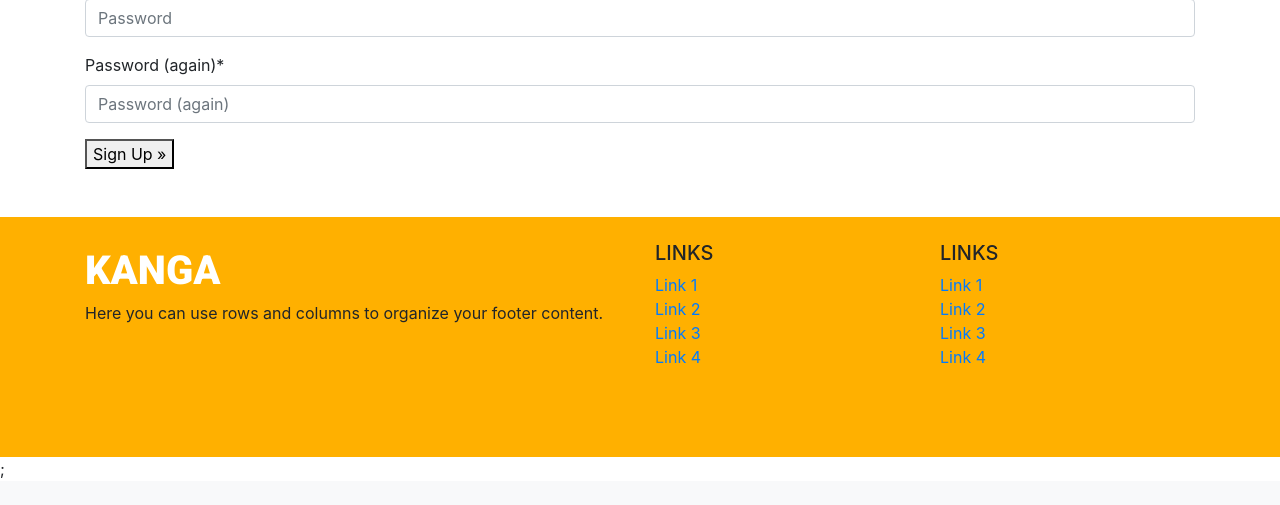
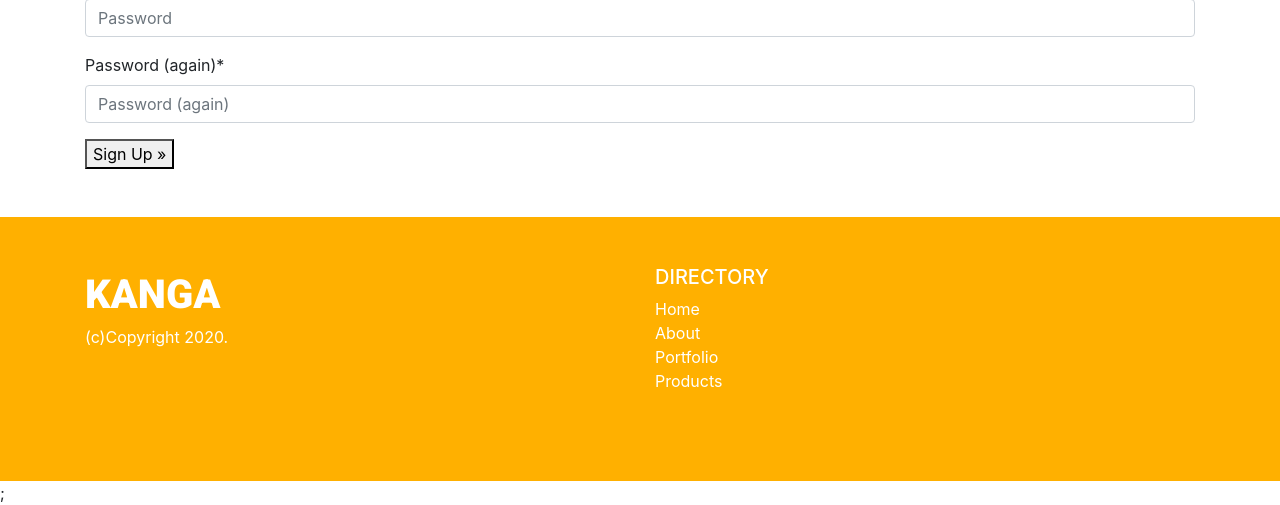
Before and after one commit to darylkangjh/Project-4, a Django app: page /accounts/signup/ in a window 1280 px wide. Shown: the part 731-1236 px from the top of the page. Before the commit the page ends 1209 px from the top, so only its background shows below. Run offline with Django 3.2, Linux system fonts and the light colour scheme; some libraries are stand-ins or nearby versions.

Commit message:
amended template

```diff
--- a/digitalMarketing/forms.py
+++ b/digitalMarketing/forms.py
@@ -17,3 +17,7 @@ class DAServiceForm(forms.ModelForm):
                   'long_desc', 'stock', 'availability',
                   'discount', 'tag', 'category','cover')
     cover = CloudinaryJsFileField()
+
+class SearchForm(forms.Form):
+    item_name = forms.CharField(max_length=100, required=False)
+    category = forms.ModelChoiceField(queryset=Category.objects.all(), required=False)
--- a/digitalMarketing/templates/digitalMarketing/all_services.template.html
+++ b/digitalMarketing/templates/digitalMarketing/all_services.template.html
@@ -8,7 +8,7 @@
 <!-- !!!! Search Bar  -->
 <header class="section-header">
 <div class="col-lg-6 col-12 col-sm-12">
-    <form action="#" class="search">
+    <form method="GET" value="Search">
         <div class="input-group w-100">
             <input type="text" class="form-control" placeholder="Search">
             <div class="input-group-append">
--- a/templates/base.template.html
+++ b/templates/base.template.html
@@ -1,18 +1,21 @@
 {% load static %}
 <!doctype html>
 <html lang="en">
+
 <head>
 	<!-- Required meta tags -->
 	<meta charset="utf-8">
 	<meta name="viewport" content="width=device-width, initial-scale=1, shrink-to-fit=no">
 	<!-- Bootstrap CSS -->
-    <link rel="stylesheet" href="https://stackpath.bootstrapcdn.com/bootstrap/4.5.2/css/bootstrap.min.css" integrity="sha384-JcKb8q3iqJ61gNV9KGb8thSsNjpSL0n8PARn9HuZOnIxN0hoP+VmmDGMN5t9UJ0Z" crossorigin="anonymous">
+	<link rel="stylesheet" href="https://stackpath.bootstrapcdn.com/bootstrap/4.5.2/css/bootstrap.min.css"
+		integrity="sha384-JcKb8q3iqJ61gNV9KGb8thSsNjpSL0n8PARn9HuZOnIxN0hoP+VmmDGMN5t9UJ0Z" crossorigin="anonymous">
 	<!-- Own styles.css -->
 	<link rel="stylesheet" href="{% static 'style.css' %}">
 	<!-- Bootsnip thnk you for the carousell slider css -->
 	<link rel="stylesheet" href="carousel.css">
 	<!-- Google font -->
-    <link href="https://fonts.googleapis.com/css2?family=Open+Sans&family=Roboto:wght@300;900&display=swap" rel="stylesheet">
+	<link href="https://fonts.googleapis.com/css2?family=Open+Sans&family=Roboto:wght@300;900&display=swap"
+		rel="stylesheet">
 	<!-- Echo lightbox -->
 
 
@@ -27,7 +30,8 @@
 			<div class="collapse navbar-collapse" id="navbarNavDropdown">
 				<ul class="navbar-nav">
 					<li class="nav-item active">
-                            <a class="nav-link" href="{% url 'all_services'%}">Products <span class="sr-only">(current)</span></a>
+						<a class="nav-link" href="{% url 'all_services'%}">Products
+							<span class="sr-only">(current)</span></a>
 					</li>
 					<li class="nav-item">
 						<a class="nav-link" href="#">About</a>
@@ -37,7 +41,8 @@
 					</li>
 
 					<li class="nav-item">
-                        <a class ="nav-link" href="{% url 'view_cart' %}">Shopping Cart ({{number_of_items}})<i class="fa fa-shopping-cart ml-1" style="color:orange;" aria-hidden="true"></i></a>
+						<a class="nav-link" href="{% url 'view_cart' %}">Shopping Cart
+							({{number_of_items}})<i class="fa fa-shopping-cart ml-1" style="color:orange;" aria-hidden="true"></i></a>
 					</li>
 					<!-- Drop down menu will only be available to admin (superuser) to access -->
 					{% if request.user.is_superuser %}
@@ -58,7 +63,8 @@
 
 					{% if user.is_authenticated %}
 					<li class="nav-itme">
-                            <a class="nav-link" href="{% url 'account_logout' %}"><i class="fa fa-sign-out" aria-hidden="true"></i>Logout</a>
+						<a class="nav-link"
+							href="{% url 'account_logout' %}"><i class="fa fa-sign-out" aria-hidden="true"></i>Logout</a>
 					</li>
 					{% else %}
 					<li class="nav-itme">
@@ -77,6 +83,7 @@
 
 	<title>{%block title%}{%endblock%}</title>
 </head>
+
 <body>
 	<div class="container">
 		{%block content%}{%endblock%}
@@ -85,6 +92,7 @@
 	<br/>
 	<br/>
 	<footer class="container-fluid bg-footer">
+		<br/>
         <br/>
 		<div class="container">
 			<!-- Grid row -->
@@ -95,7 +103,7 @@
 
 					<!-- Content -->
 					<a class="navbar-brand-white" href="{% url 'index' %}">KANGA</a>
-        <p>Here you can use rows and columns to organize your footer content.</p>
+					<p class="text-white">(c)Copyright 2020.</p>
 
 				</div>
 				<!-- Grid column -->
@@ -106,52 +114,42 @@
 				<div class="col-md-3 mb-md-0 mb-3">
 
 					<!-- Links -->
-        <h5 class="text-uppercase">Links</h5>
+					<h5 class="text-uppercase text-white">Directory</h5>
 
 					<ul class="list-unstyled">
 						<li>
-            <a href="#!">Link 1</a>
+							<a href="{% url 'index' %}" class="text-white">Home</a>
 						</li>
 						<li>
-            <a href="#!">Link 2</a>
+							<a href="#!" class="text-white">About</a>
 						</li>
 						<li>
-            <a href="#!">Link 3</a>
+							<a href="#!" class="text-white">Portfolio</a>
 						</li>
 						<li>
-            <a href="#!">Link 4</a>
+							<a href="{% url 'all_services'%}" class="text-white">Products</a>
 						</li>
 					</ul>
 
 				</div>
-      <!-- Grid column -->
-
-      <!-- Grid column -->
 				<div class="col-md-3 mb-md-0 mb-3">
-
-        <!-- Links -->
-        <h5 class="text-uppercase">Links</h5>
-
+					{% if request.user.is_superuser %}
+					<h5 class="text-uppercase text-white">Links</h5>
 					<ul class="list-unstyled">
 						<li>
-            <a href="#!">Link 1</a>
+							<a href="{% url 'admin:index' %}" class="text-white"> Admin Dashboard</a>
 						</li>
 						<li>
-            <a href="#!">Link 2</a>
+							<a href="{% url 'user_list' %}" class="text-white">List of registered users</a>
 						</li>
 						<li>
-            <a href="#!">Link 3</a>
-          </li>
-          <li>
-            <a href="#!">Link 4</a>
+							<a href="{% url 'create_dmservice' %}" class="text-white"> Create a DMService</a>
 						</li>
 					</ul>
-
+					{% else %}
+					{% endif %}
 				</div>
-      <!-- Grid column -->
-
 			</div>
-    <!-- Grid row -->
 		</div>
 		<br/>
 		<br/>
@@ -161,12 +159,18 @@
 		<!-- jQuery first, then Popper.js, then Bootstrap JS -->
 		<!-- Fontawesome code -->
 		<script src="https://use.fontawesome.com/a1855520a6.js"></script>
-    <script src="https://code.jquery.com/jquery-3.5.1.min.js" integrity="sha256-9/aliU8dGd2tb6OSsuzixeV4y/faTqgFtohetphbbj0=" crossorigin="anonymous"></script>
-    <script src="https://cdn.jsdelivr.net/npm/popper.js@1.16.0/dist/umd/popper.min.js" integrity="sha384-Q6E9RHvbIyZFJoft+2mJbHaEWldlvI9IOYy5n3zV9zzTtmI3UksdQRVvoxMfooAo" crossorigin="anonymous"></script>
-    <script src="https://stackpath.bootstrapcdn.com/bootstrap/4.4.1/js/bootstrap.min.js" integrity="sha384-wfSDF2E50Y2D1uUdj0O3uMBJnjuUD4Ih7YwaYd1iqfktj0Uod8GCExl3Og8ifwB6" crossorigin="anonymous"></script>
+		<script src="https://code.jquery.com/jquery-3.5.1.min.js"
+			integrity="sha256-9/aliU8dGd2tb6OSsuzixeV4y/faTqgFtohetphbbj0=" crossorigin="anonymous"></script>
+		<script src="https://cdn.jsdelivr.net/npm/popper.js@1.16.0/dist/umd/popper.min.js"
+			integrity="sha384-Q6E9RHvbIyZFJoft+2mJbHaEWldlvI9IOYy5n3zV9zzTtmI3UksdQRVvoxMfooAo" crossorigin="anonymous">
+		</script>
+		<script src="https://stackpath.bootstrapcdn.com/bootstrap/4.4.1/js/bootstrap.min.js"
+			integrity="sha384-wfSDF2E50Y2D1uUdj0O3uMBJnjuUD4Ih7YwaYd1iqfktj0Uod8GCExl3Og8ifwB6" crossorigin="anonymous">
+		</script>
 		<script src="https://cdnjs.cloudflare.com/ajax/libs/ekko-lightbox/5.3.0/ekko-lightbox.min.js"></script>
 		<!-- EkkoLightbox, thank you!  -->
-    <script>$(document).on('click', '[data-toggle="lightbox"]', function(event) {
+		<script>
+			$(document).on('click', '[data-toggle="lightbox"]', function(event) {
                     event.preventDefault();
                     $(this).ekkoLightbox();
                 })
@@ -174,4 +178,5 @@
 		{%block js %}
 		{%endblock%}
 </body>
+
 </html>
```
Also changed, not shown: digitalMarketing/views.py (+22 -2 lines). Lines whose indentation alone changed are shown as unchanged.
